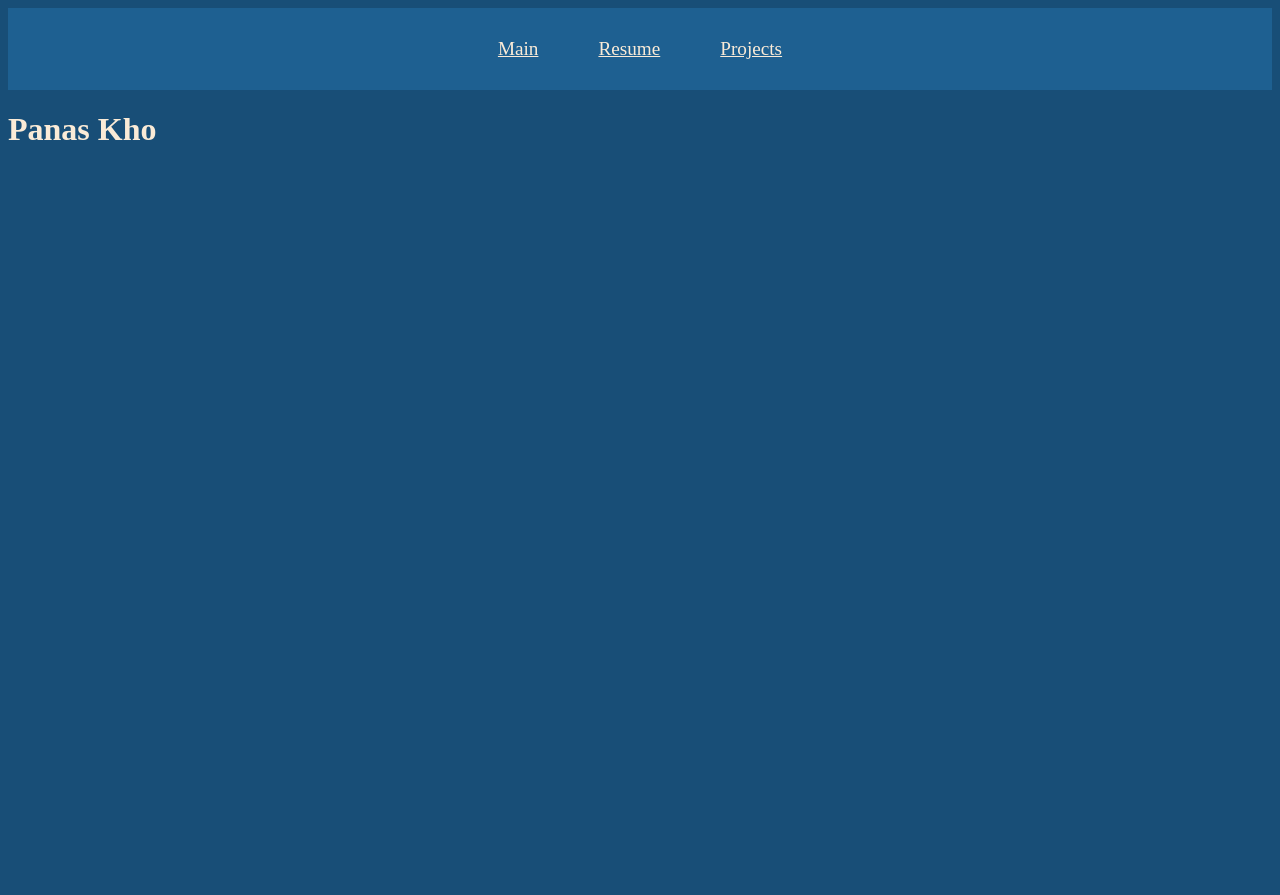
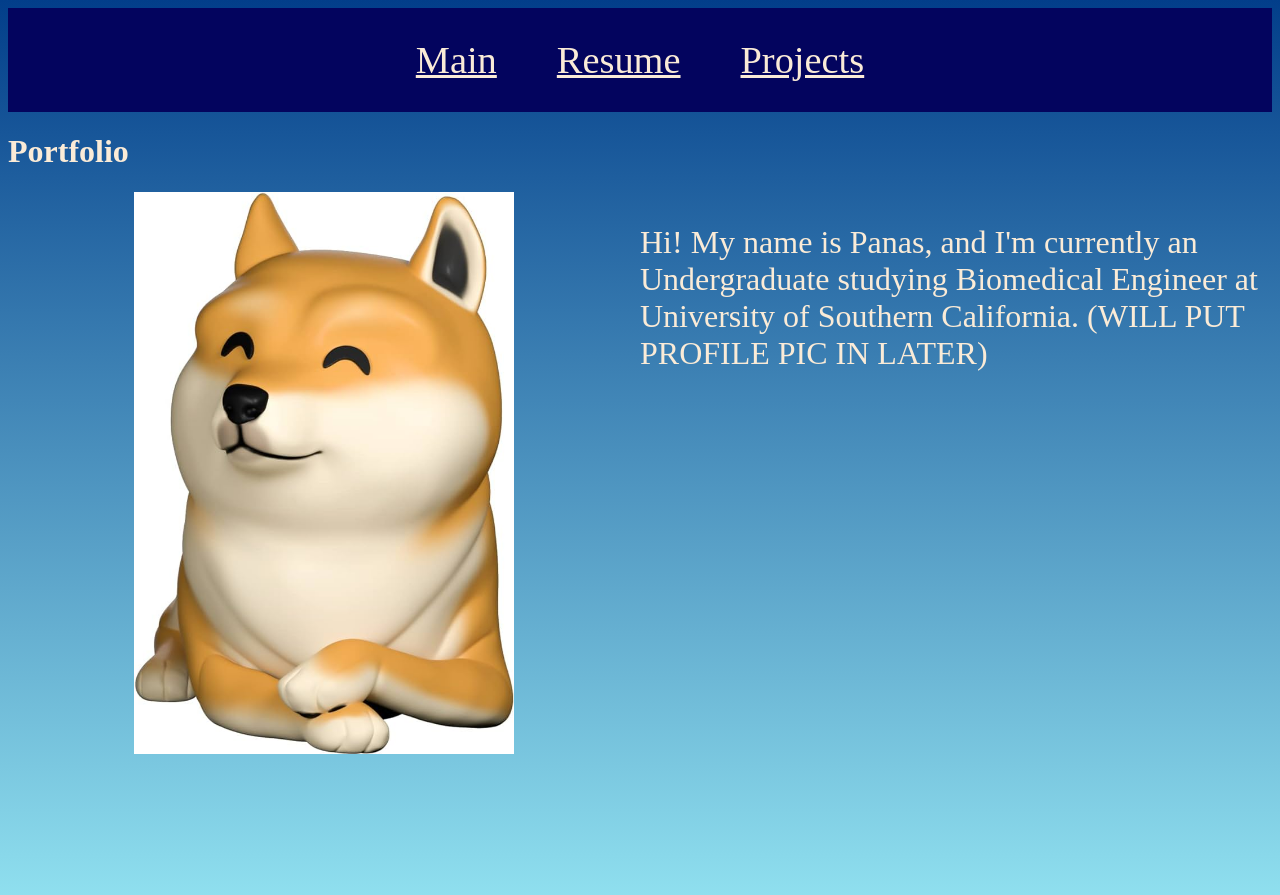
Before and after one commit to uscwebdev/itp104-submissions-TinAluminum, a plain HTML site: page final_project/main_page.html in a window 1280 px wide. Before the commit the page ends 800 px from the top, so only its background shows below. Drawn offline with Linux system fonts and the light colour scheme.

Commit message:
Final project 1

```diff
--- a/final_project/main.css
+++ b/final_project/main.css
@@ -1,6 +1,6 @@
 
 #main {
-    background-color: #184E77;
+    background-image: linear-gradient(#023E8A, #90E0EF);
     color: antiquewhite;
 }
 
@@ -9,7 +9,9 @@
     display: flex;
     flex-direction: row;
     justify-content: center;
-    background-color: #1E6091;
+    background-color: #03045E;
+    /* background-image: linear-gradient(#023E8A, #90E0EF); */
+    font-size: 2em;
 }
 
 .link {
--- a/final_project/main_page.html
+++ b/final_project/main_page.html
@@ -3,8 +3,32 @@
     <head>
         <title>Portfolio | Panas Kho</title>
         <link rel="stylesheet" href="main.css">
+        <meta name="viewport" content="width=device-width, initial-scale=1.0">
         <style>
+            #profile-pic-container {
+                width: 50%;
+                height: 700px;
+                /* background-color: #1E6091; */
+                text-align: center;
+                align-items: center;
+            }
 
+            #profile-pic {
+                width: 60%;
+                display:block;
+                margin:auto;
+            }
+
+            #two-column {
+                display: flex;
+                width: 100%;
+
+            }
+
+            #intro {
+                width: 50%;
+                font-size: 2em;
+            }
         </style>
     </head>
 
@@ -14,6 +38,24 @@
             <a class="link" href="resume.html">Resume</a>
             <a class="link" href="projects.html">Projects</a>
         </div>
-        <h1>Panas Kho</h1>
+
+        <h1>Portfolio</h1>
+
+        <div id="two-column">
+            <div id="profile-pic-container">
+                <img id="profile-pic" src="img/doge.jpg">
+            </div>
+            <div id="intro">
+                <p>
+                    Hi! My name is Panas, and I'm currently an Undergraduate studying
+                    Biomedical Engineer at University of Southern California. (WILL PUT PROFILE PIC IN LATER)
+                </p>
+
+            </div>
+        </div>
+
+
+        </div>
+
     </body>
 </html>
```
Also changed, not shown: final_project/img/doge.jpg (added).
